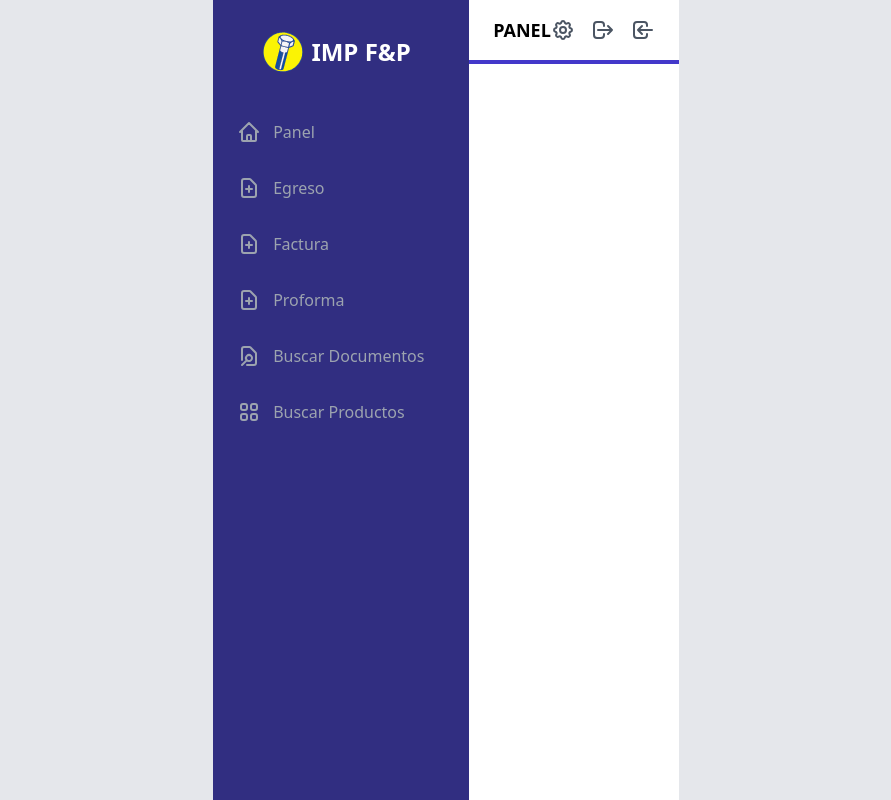
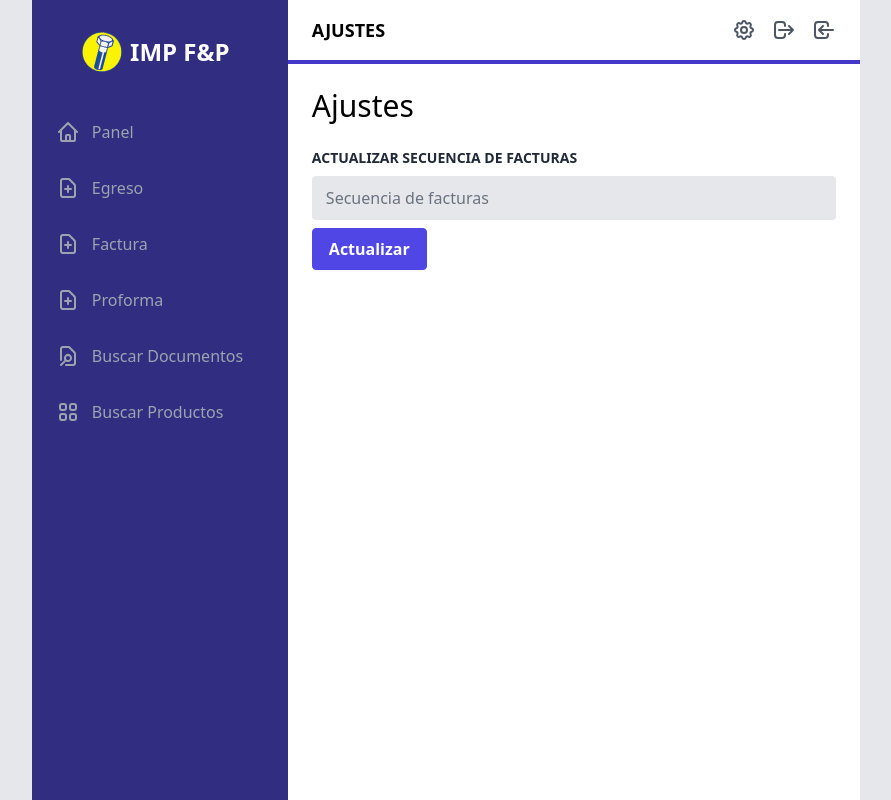
Before and after one commit to luvagu/imp-invoicing-node-react, a React (Create React App) app in the folder client/: page /ajustes in a window 1280 px wide. Shown: the whole page, without its empty margins (194-1085 px from the left). Built offline with nearby package versions, Linux system fonts and the light colour scheme; what @react-pdf/renderer would draw is missing.

Commit message:
added settings page with field to update doc sequences

```diff
--- a/client/src/App.jsx
+++ b/client/src/App.jsx
@@ -9,6 +9,7 @@ import ProformaInvoice from './pages/ProformaInvoice'
 import DocumentSearch from './pages/DocumentSearch'
 import ProductSearch from './pages/ProductSearch'
 import DocumentView from './pages/DocumentView'
+import Settings from './pages/Settings'
 
 function App() {
 	// Sidebar state close/open
@@ -22,16 +23,17 @@ function App() {
 					<Header sidebarOpen={sidebarOpen} setSidebarOpen={setSidebarOpen} />
 					<main className="flex-1 overflow-x-hidden overflow-y-auto bg-white">
 						<Switch>
-							<Route exact path="/" component={Dashboard} />
-							<Route path="/nuevo-egreso" render={() =>
+							<Route exact path='/' component={Dashboard} />
+							<Route path='/ajustes' component={Settings} />
+							<Route path='/nuevo-egreso' render={() =>
 								<ProformaInvoice key={Date.now().toString()} docType='Egreso' apiFolder='egresos' />} />
-							<Route path="/nueva-factura" render={() =>
+							<Route path='/nueva-factura' render={() =>
 								<ProformaInvoice key={Date.now().toString()} docType='Factura' apiFolder='facturas' />} />
-							<Route path="/nueva-proforma" render={() =>
+							<Route path='/nueva-proforma' render={() =>
 								<ProformaInvoice key={Date.now().toString()} docType='Proforma' apiFolder='proformas' />} />
-							<Route path="/buscar-documentos" component={DocumentSearch} />
-							<Route path="/buscar-productos" component={ProductSearch} />
-							<Route path="/ver-documento/:folder/:doc" component={DocumentView} />
+							<Route path='/buscar-documentos' component={DocumentSearch} />
+							<Route path='/buscar-productos' component={ProductSearch} />
+							<Route path='/ver-documento/:folder/:doc' component={DocumentView} />
 						</Switch>
 					</main>
 				</div>
--- a/client/src/components/Header.jsx
+++ b/client/src/components/Header.jsx
@@ -1,4 +1,4 @@
-import { useLocation } from 'react-router-dom'
+import { Link, useLocation } from 'react-router-dom'
 
 export default function Header({ sidebarOpen, setSidebarOpen }) {
     const location = useLocation()
@@ -6,6 +6,8 @@ export default function Header({ sidebarOpen, setSidebarOpen }) {
     let headerTitle
 
     switch (location.pathname) {
+		case '/ajustes': headerTitle = 'Ajustes'
+            break
 		case '/nuevo-egreso': headerTitle = 'Nuevo Egreso'
             break
         case '/nueva-factura': headerTitle = 'Nueva Factura'
@@ -51,21 +53,21 @@ export default function Header({ sidebarOpen, setSidebarOpen }) {
 
 			{/* Login & Logout buttons */}
 			<div className="flex items-center">
-				<button className="flex mr-4 text-gray-600 focus:outline-none" type="button" title="Ajustes">
+				<Link to='/ajustes' className="flex mx-4 text-gray-600 focus:outline-none" title="Ajustes">
 					<svg className="h-6 w-6" xmlns="http://www.w3.org/2000/svg" fill="none" viewBox="0 0 24 24" stroke="currentColor">
 						<path strokeLinecap="round" strokeLinejoin="round" strokeWidth="2" d="M10.325 4.317c.426-1.756 2.924-1.756 3.35 0a1.724 1.724 0 002.573 1.066c1.543-.94 3.31.826 2.37 2.37a1.724 1.724 0 001.065 2.572c1.756.426 1.756 2.924 0 3.35a1.724 1.724 0 00-1.066 2.573c.94 1.543-.826 3.31-2.37 2.37a1.724 1.724 0 00-2.572 1.065c-.426 1.756-2.924 1.756-3.35 0a1.724 1.724 0 00-2.573-1.066c-1.543.94-3.31-.826-2.37-2.37a1.724 1.724 0 00-1.065-2.572c-1.756-.426-1.756-2.924 0-3.35a1.724 1.724 0 001.066-2.573c-.94-1.543.826-3.31 2.37-2.37.996.608 2.296.07 2.572-1.065z" />
 						<path strokeLinecap="round" strokeLinejoin="round" strokeWidth="2" d="M15 12a3 3 0 11-6 0 3 3 0 016 0z" />
 					</svg>
-				</button>
+				</Link>
 
-				<button className="flex mr-4 text-gray-600 focus:outline-none" type="button" title="Salir">
+				<button className="flex mr-4 text-gray-600 focus:outline-none" title="Salir">
 					<svg className="h-6 w-6" viewBox="0 0 24 24" fill="none" xmlns="http://www.w3.org/2000/svg">
 						<path d="M17 16l4-4m0 0l-4-4m4 4H7m6 4v1a3 3 0 01-3 3H6a3 3 0 01-3-3V7a3 3 0 013-3h4a3 3 0 013 3v1" stroke="currentColor" strokeWidth="2" strokeLinecap="round" strokeLinejoin="round"
 						/>
 					</svg>
 				</button>
 
-				<button className="flex text-gray-600 focus:outline-none" type="button" title="Ingresar">
+				<button className="flex text-gray-600 focus:outline-none" title="Ingresar">
 					<svg className="h-6 w-6" xmlns="http://www.w3.org/2000/svg" fill="none" viewBox="0 0 24 24" stroke="currentColor">
 						<path strokeLinecap="round" strokeLinejoin="round" strokeWidth="2" d="M11 16l-4-4m0 0l4-4m-4 4h14m-5 4v1a3 3 0 01-3 3H6a3 3 0 01-3-3V7a3 3 0 013-3h7a3 3 0 013 3v1" />
 					</svg>
--- a/client/src/pages/DocumentView.jsx
+++ b/client/src/pages/DocumentView.jsx
@@ -15,9 +15,9 @@ export default function DocumentView() {
     }, [folder, doc, setRouteWithQuery])
 
     return docData ? <ProformaInvoice docType={docData.docType} apiFolder={folder} docDataReceived={docData}  /> : (
-        <>
+        <div className="container mx-auto px-6 py-6">
             {isLoading && <div className="mt-8 px-4 text-center"><Spinner /></div>}
             {errorMsg && <div className="mt-8 px-4 text-center text-sm text-red-600 font-semibold uppercase">{errorMsg}</div>}
-        </>
+        </div>
     )
 }
--- a/client/src/pages/Settings.jsx
+++ b/client/src/pages/Settings.jsx
@@ -1,9 +1,40 @@
-import React from 'react'
+import { useState } from 'react'
+import Input from '../components/Input'
+import Spinner from '../components/Spinner'
 
 export default function Settings() {
+    const [sequence, setSequence] = useState(0)
+
+    const handleChange = (e) => {
+        const match = e.target.value.match(/[0-9]/g)
+        const numbers = match ? match.join('') : ''
+        setSequence(numbers)
+        return e.target.value = numbers
+    }
+
+    const handleClick = () => {
+        console.log(sequence)
+    }
+
     return (
-        <div>
-            Settings hello
+        <div className="container mx-auto px-6 py-6">
+            <h3 className="text-black text-3xl font-medium">Ajustes</h3>
+
+            <div className="flex flex-wrap mt-6">
+                <label className="text-gray-800 block mb-2 font-bold text-sm uppercase">Actualizar secuencia de facturas</label>
+                <Input type='text' name='facturas' placeholder='Secuencia de facturas' onChange={handleChange}  />
+            </div>
+
+            <div className="flex items-center mt-2">
+				<button
+					type="button"
+					className="bg-indigo-600 hover:bg-indigo-800 text-white font-semibold py-2 px-4 border border-indigo-600 rounded shadow-sm"
+                    onClick={handleClick}
+                >
+					Actualizar
+				</button>
+                {false && <div className="ml-4"><Spinner /></div>}
+			</div>
         </div>
     )
 }
```
